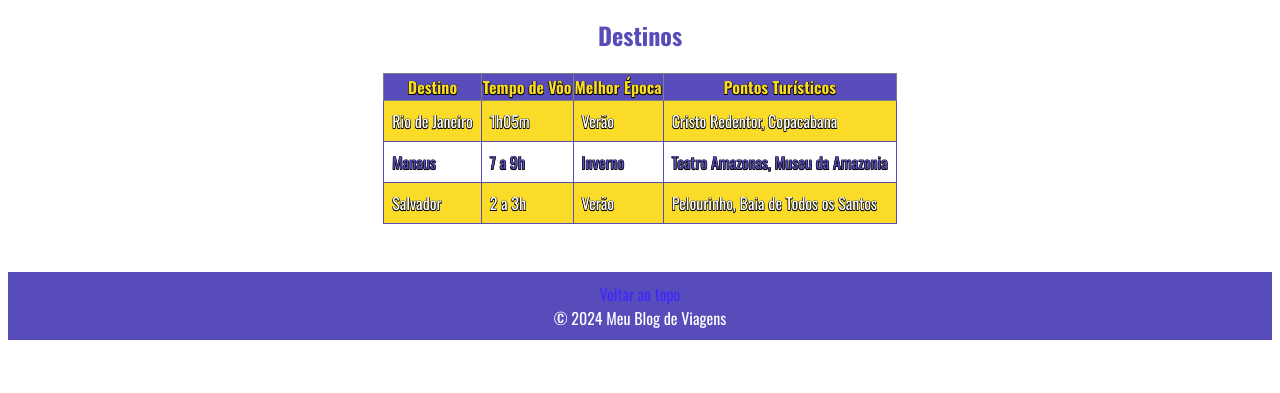
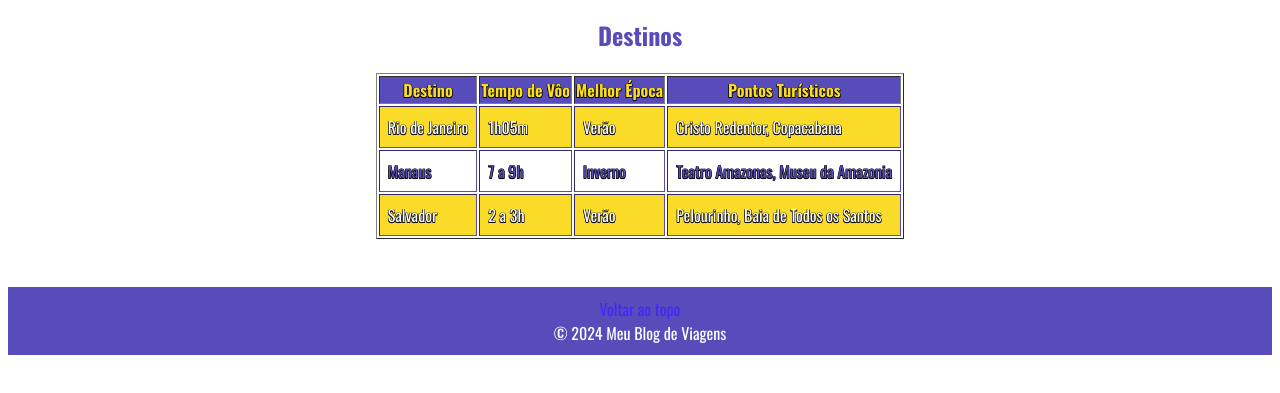
Before and after one commit to mathmct/destinos-viagem, a plain HTML site: page destinos.html in a window 1280 px wide. Shown: the part 117-510 px from the top of the page. Drawn offline with nearby package versions, Linux system fonts and the light colour scheme.

Commit message:
Update style.css

```diff
--- a/style.css
+++ b/style.css
@@ -42,7 +42,6 @@ h2{
 
 .desttable{
     margin-top: 20px;
-    border-collapse: collapse;
     text-shadow: -0.5px -0.5px 0 #000, 0.5px -0.5px 0 #000, -0.5px 0.5px 0 #000, 0.5px 0.5px 0 #000;
 }
 
```
